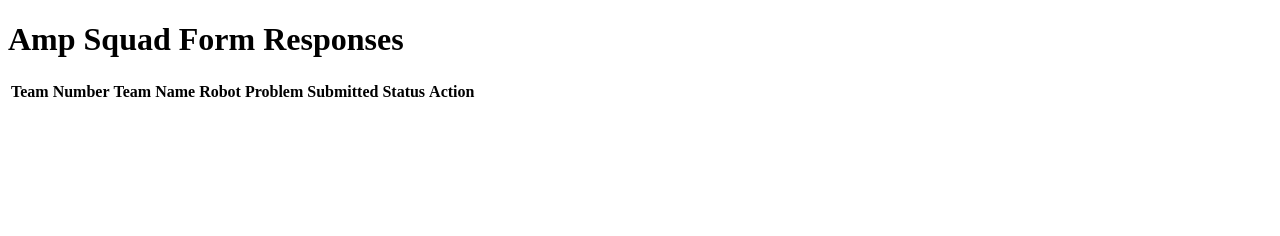
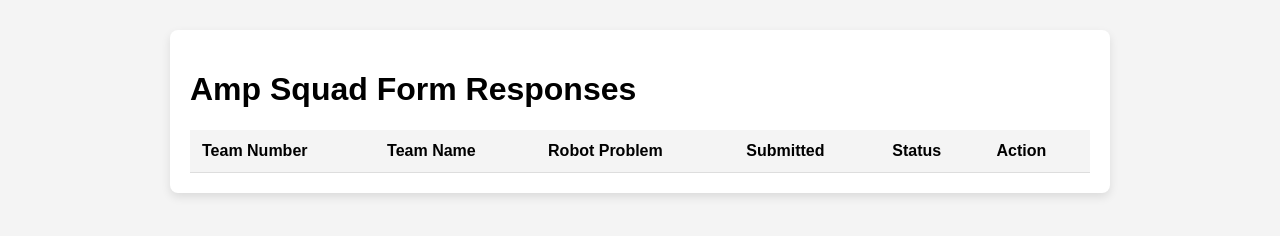
Before and after one commit to Balloongoat181/balloongoat181.github.io, a plain HTML site: page index.html in a window 1280 px wide. Drawn offline with Linux system fonts and the light colour scheme.

Commit message:
Update index.html

```diff
--- a/index.html
+++ b/index.html
@@ -4,7 +4,7 @@
     <meta charset="UTF-8">
     <meta name="viewport" content="width=device-width, initial-scale=1.0">
     <title>Amp Squad Form Responses</title>
-    <link rel="stylesheet" href="styles.css"> <!-- Link to CSS -->
+    <link rel="stylesheet" href="amp_style.css"> <!-- Link to CSS -->
 </head>
 <body>
 
```
